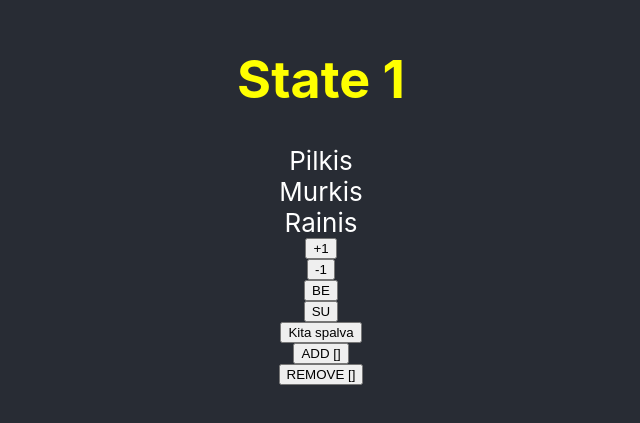
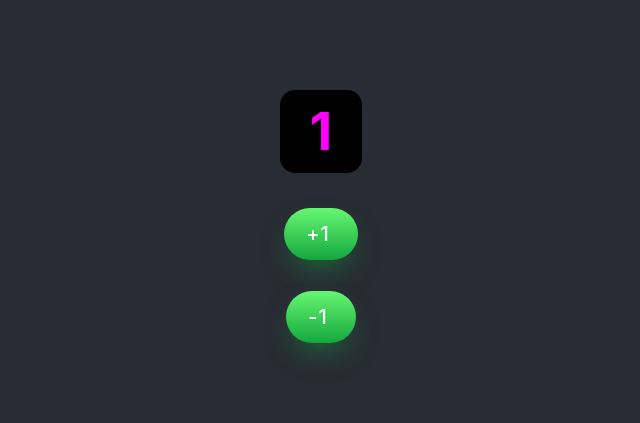
Before and after one commit to ArturasKi/001-lamos, a React (Create React App) app in the folder ak/: page / in a window 1280 px wide. Shown: the part 201-624 px from the top of the page, without its empty margins (319-959 px from the left). Built offline with nearby package versions, Linux system fonts and the light colour scheme.

Commit message:
sass, axios + count buttons

```diff
--- a/ak/package.json
+++ b/ak/package.json
@@ -6,9 +6,11 @@
     "@testing-library/jest-dom": "^5.16.4",
     "@testing-library/react": "^13.2.0",
     "@testing-library/user-event": "^13.5.0",
+    "axios": "^0.27.2",
     "react": "^18.1.0",
     "react-dom": "^18.1.0",
     "react-scripts": "5.0.1",
+    "sass": "^1.52.1",
     "web-vitals": "^2.1.4"
   },
   "scripts": {
--- a/ak/src/App.jsx
+++ b/ak/src/App.jsx
@@ -1,89 +1,28 @@
 import { useState } from 'react';
-import './App.css';
-import randColor from './functions/randColor';
-
-const katinukai = ['Pilkis', 'Murkis', 'Rainis'];
+import './App.scss';
 
 function App() {
 
-    const [spalva, setSpalva] = useState('yellow');
-    const [skaicius, setSkaicius] = useState(1);
-    const [kv, setKv] = useState([]);
+  const [count, setCount] = useState(1);
 
-    // const mygtukas = () => {
-    //     console.log('Aš gražus mygtukas');
-    //     return mygtukoBrolis;
-    // }
+  const plus = () => {
+    setCount(count + 1);
+  }
 
-    // const mygtukoBrolis = () => {
-    //     console.log('Aš gražus mygtuko brolis');
-    // }
-
-    const beArgumentu = () => {
-        console.log('beArgumentu');
-    }
-
-    const suArgumentu = ka => {
-        console.log('suArgumentu: ' + ka);
-    }
-
-    const keistiSpalva = () => {
-
-        // const nauja = spalva === 'yellow' ? 'pink' : 'yellow'; BLOGAI!!!
-
-        setSpalva(old => old === 'yellow' ? 'pink' : 'yellow');
-
-        // console.log(nauja);
-        // console.log(spalva);
-    }
-
-
-    const skaiciuotuvas = ka => setSkaicius(s => s + ka);
-
-    const addKv = () => {
-        setKv(k => [...k, randColor()]);
-    }
-
-    const remKv = () => {
-        setKv(k => k.slice(1));
-    }
+  const minus = () => {
+    setCount(count - 1);
+  }
 
     return (
     <div className="App">
       <header className="App-header">
-        <h1 style={{color: spalva}}>State {skaicius}</h1>
-        {
-            katinukai.map((k, i) => <div key={i}>{k}</div>) // key={i} pašalina react error'us, uždeda unikalius key;
-        }
-        <div className='kvc'>
-            {
-                kv.map((c, i) => <div className='kv' key={i} style={{backgroundColor: c}}>{i}</div>)
-            }
-        </div>
-
-
-        <button onClick={() => skaiciuotuvas(+1)}>+1</button>
-        <button onClick={() => skaiciuotuvas(-1)}>-1</button>
-        <button onClick={beArgumentu}>BE</button>
-        <button onClick={() => suArgumentu('labas')}>SU</button>
-        <button onClick={keistiSpalva}>Kita spalva</button>
-        <button onClick={addKv}>ADD []</button>
-        <button onClick={remKv}>REMOVE []</button>
+        <h1>{count}</h1>
+        <button onClick={plus}>+1</button>
+        <br/>
+        <button onClick={minus}>-1</button>
       </header>
     </div>
   );
 }
 
 export default App;
-
-// () - paleidinėja funkciją. Mygtukas paleidžia nepaleistą funkciją (uždeda '()').
-// su argumentu -> onClick={() => suArgumentu('labas')}
-
-// State'as - yra props'as, kuris atsiranda komponento viduje. Atvaizduoja komponento būseną.
-
-// const [A, B] = [1, 2] =>>> const A = [1, 2][0]; const B = [1, 2][1]
-
-// hook grąžina masyvą, kur pirmas el. state reikšmė, antras - funkcija, kuri keičia state reikšmę.
-
-// <button onClick={() => setSkaicius(skaicius + 1)}>+1</button>
-// <button onClick={() => setSkaicius(skaicius - 1)}>-1</button>
--- a/ak/src/App.css
+++ b/ak/src/App.scss
@@ -54,3 +54,42 @@
   align-items: center;
   flex-wrap: wrap;
 }
+
+button {
+  display: flex;
+  align-items: center;
+  font-family: inherit;
+  font-weight: 500;
+  font-size: 20px;
+  padding: 0.7em 1.4em 0.7em 1.1em;
+  color: white;
+  background: #ad5389;
+  background: linear-gradient(0deg, rgba(20,167,62,1) 0%, rgba(102,247,113,1) 100%);
+  border: none;
+  box-shadow: 0 0.7em 1.5em -0.5em #14a73e98;
+  letter-spacing: 0.05em;
+  border-radius: 20em;
+  cursor: pointer;
+  user-select: none;
+  -webkit-user-select: none;
+  touch-action: manipulation;
+}
+
+button:hover {
+  box-shadow: 0 0.5em 1.5em -0.5em #14a73e98;
+}
+
+button:active {
+  box-shadow: 0 0.3em 1em -0.5em #14a73e98;
+}
+
+// css rasymas sass faile:
+div {
+  color: blue;
+  h1 {
+    color: magenta;
+    padding: 10px 30px;
+    background-color: black;
+    border-radius: 15px;
+  }
+}
--- /dev/null
+++ b/ak/src/components/011/Daiktas.jsx
@@ -0,0 +1,5 @@
+function Daiktas({seaPlaner}) {
+    return <div><i>ID:{seaPlaner.id} <b>{seaPlaner.name}</b></i></div>
+}
+
+export default Daiktas;
```
Also changed, not shown: ak/src/010.jsx (added, +89 -0 lines), ak/src/011-T.jsx (added, +28 -0 lines), ak/src/components/011/Tvenkinys.jsx (added, +18 -0 lines), 1 other file (tests, documents, lock files or other folders).
